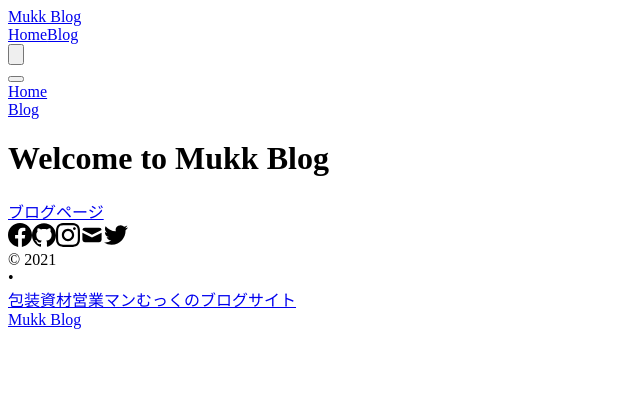
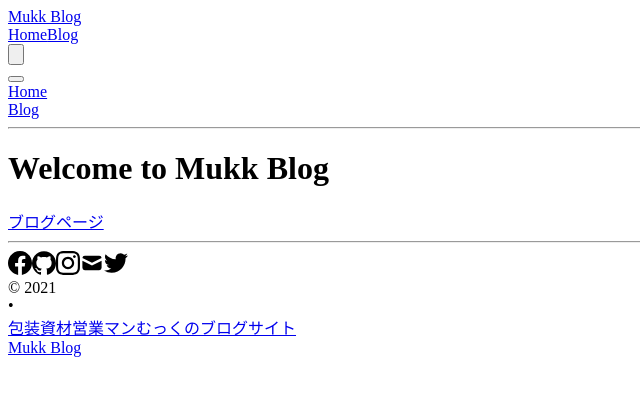
Before and after one commit to knm22mukk/mukk-houzai-blog, a Next.js app: page / in a window 1280 px wide. Shown: the top 396 px of the page, without its empty margins (0-640 px from the left). Built offline with nearby package versions, Linux system fonts and the light colour scheme.

Commit message:
header,footerの微調整

```diff
--- a/src/components/Footer.js
+++ b/src/components/Footer.js
@@ -5,7 +5,8 @@ import SocialIcons from './SocialIcons';
 export default function Footer() {
   return (
     <footer>
-      <div className='flex flex-col items-center mt-16'>
+      <hr className='mt-16 text-gray-500' />
+      <div className='flex flex-col items-center mt-10'>
         <div className='flex mb-3 space-x-4'>
           <SocialIcons kind='facebook' href={siteMetadata.facebook} size={24} />
           <SocialIcons kind='github' href={siteMetadata.github} size={24} />
--- a/src/components/Header.js
+++ b/src/components/Header.js
@@ -5,19 +5,14 @@ import MobileNav from './MobileNav';
 
 export default function Header() {
   return (
-    <div className='sticky top-0 z-50 py-4 shadow-xl'>
+    <div className='py-4'>
       <header className='flex justify-between items-center py-10'>
         <div>
           <Link href='/' aria-label='包装資材営業マンむっくのブログサイト'>
             <div className='flex justify-between items-center'>
-              <div className='mr-3'></div>
-              {typeof siteMetadata.headerTitle === 'string' ? (
-                <div className='h-6 text-3xl font-bold hover:text-blue-600'>
-                  {siteMetadata.headerTitle}
-                </div>
-              ) : (
-                siteMetadata.headerTitle
-              )}
+              <div className='ml-4 h-6 text-3xl font-bold hover:text-blue-600'>
+                {siteMetadata.headerTitle}
+              </div>
             </div>
           </Link>
         </div>
@@ -27,7 +22,7 @@ export default function Header() {
               <Link
                 key={link.title}
                 href={link.href}
-                className='p-1 sm:p-4 font-bold text-gray-900 hover:text-blue-600'
+                className='p-4 font-bold text-gray-900 hover:text-blue-600'
               >
                 {link.title}
               </Link>
@@ -36,6 +31,7 @@ export default function Header() {
           <MobileNav />
         </div>
       </header>
+      <hr className='text-gray-500' />
     </div>
   );
 }
```
